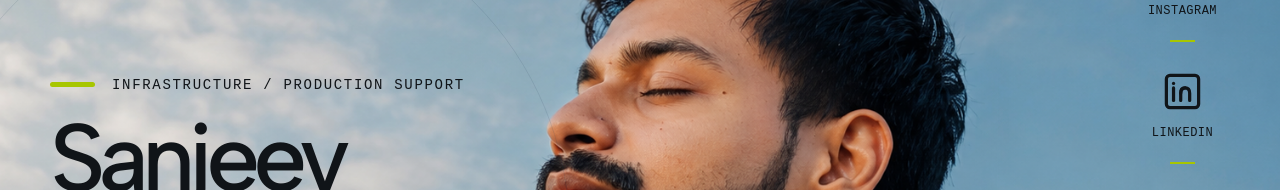
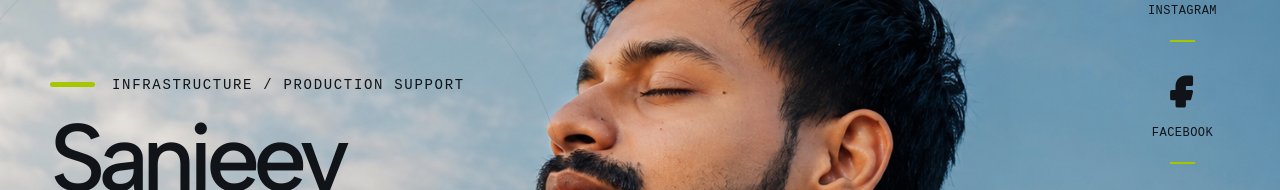
Before and after one commit to sanjeevkummrr/Sanjeev-portfolio, a Next.js app: page / in a window 1280 px wide. Shown: the part 213-403 px from the top of the page. Built offline with nearby package versions, Linux system fonts and the light colour scheme; a web font is replaced by a local one.

Commit message:
Replace LinkedIn link with Facebook link

```diff
--- a/components/glass-hero.tsx
+++ b/components/glass-hero.tsx
@@ -123,23 +123,22 @@ export default function GlassHero() {
 
   <i />
 
-  {/* LinkedIn */}
+  {/*Facebook*/}
  <a
-    href="https://www.linkedin.com/in/sanjeevkummrr"
+  href="https://www.facebook.com/sanjeevkummrr"
   target="_blank"
   rel="noreferrer"
-    aria-label="LinkedIn"
+  aria-label="Facebook"
 >
-    <strong className="social-icon linkedin-icon">
+  <strong className="social-icon">
     <svg viewBox="0 0 24 24" aria-hidden="true">
-        <rect x="3" y="3" width="18" height="18" rx="2" />
-        <path d="M7 10v7" />
-        <path d="M7 7.5v.01" />
-        <path d="M11 17v-4c0-2 1-3 2.5-3s2.5 1 2.5 3v4" />
-        <path d="M11 13c0-2 1-3 2.5-3" />
+      <path
+        d="M14 8h3V4h-3c-2.8 0-5 2.2-5 5v3H6v4h3v4h4v-4h3l1-4h-4V9c0-.6.4-1 1-1Z"
+        fill="currentColor"
+      />
     </svg>
   </strong>
-    <span>LINKEDIN</span>
+  <span>FACEBOOK</span>
 </a>
 
   <i />
```
Lines whose indentation alone changed are shown as unchanged.
